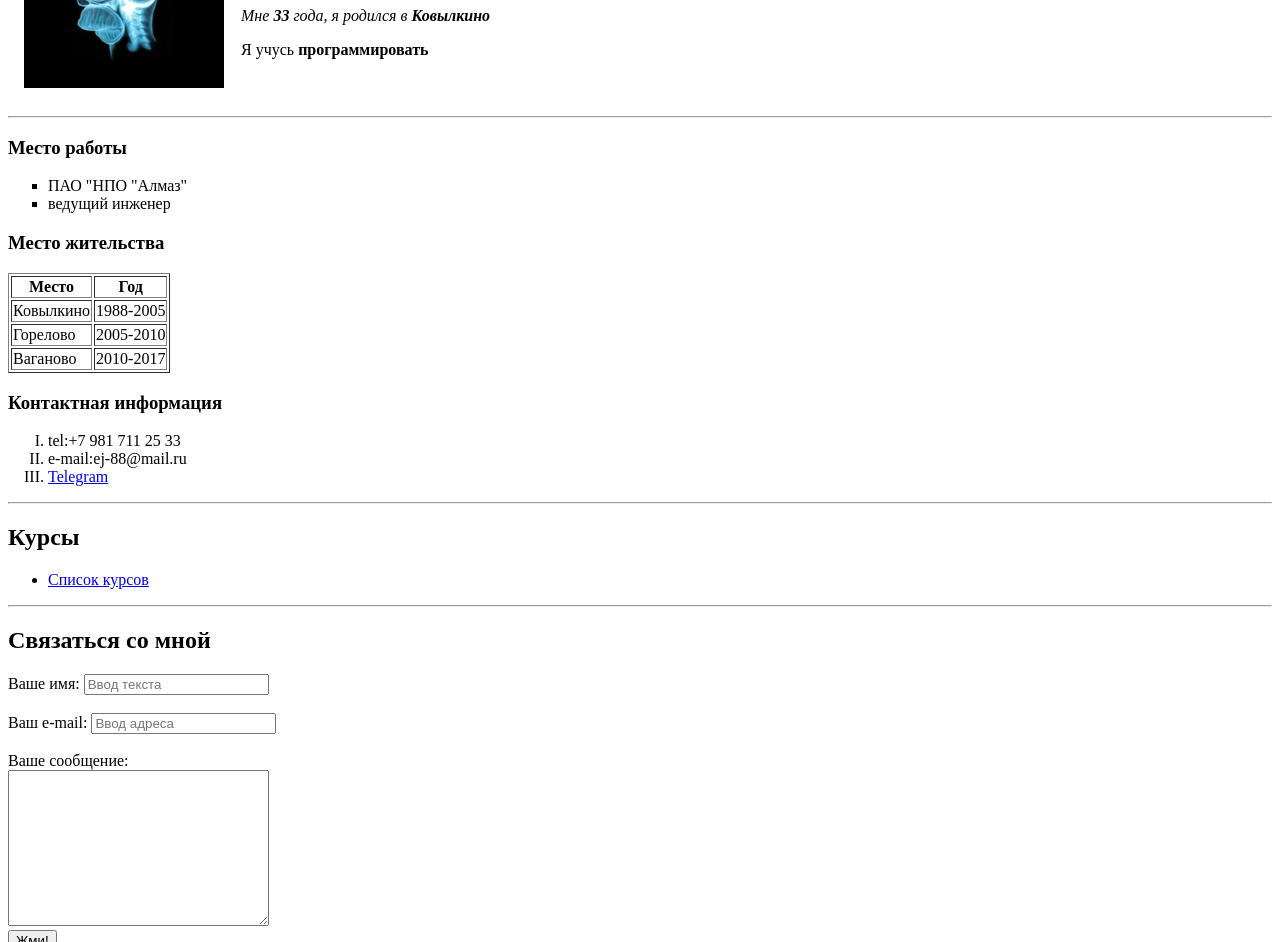
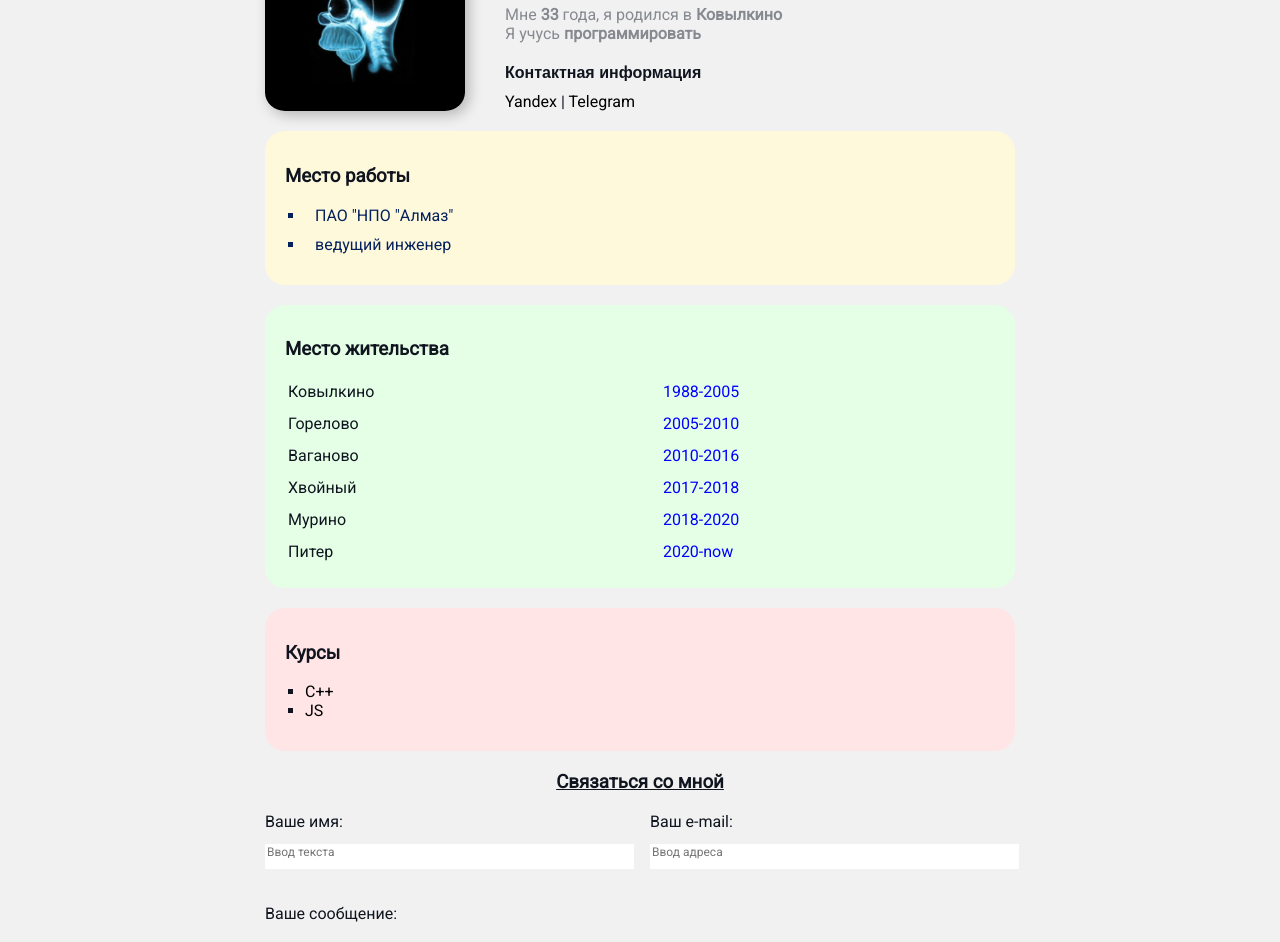
Before and after one commit to ErmakovEv/testCV, a plain HTML site: page index.html in a window 1280 px wide. Shown: the part 114-1056 px from the top of the page. Drawn offline with Linux system fonts and the light colour scheme.

Commit message:
Add files via upload

```diff
--- a/index.html
+++ b/index.html
@@ -3,23 +3,28 @@
 <head>
     <meta charset="UTF-8">
     <title>Ermakov CV</title>
+    <link rel="stylesheet" href="styles.css">
 </head>
 <body>
-    <table cellspacing="15">
-        <td>
-            <img src="ava.jpg" width="200" alt="фото">
-        </td>
-        <td>
+    <div class="container">
+        <div class="info">
+            <img src="ava.jpg" alt="фото" class="avatar">
+
+            <div class="info-text">
                 <h1>Ермаков Евгений</h1>
-            <p> <em>Мне <strong>33</strong> года, я родился в <strong>Ковылкино</strong> </em></p>
+                <p> Мне <strong>33</strong> года, я родился в <strong>Ковылкино</strong> </em></p>
                 <p>Я учусь <strong>программировать</strong> </p>
-        </td>
-    </table>
 
-    <hr>
+                <h4>Контактная информация</h4>
+                   <a href="https://ya.ru" target="_blank">Yandex</a> |
+                    <a href="https://t.me/ErmakovES" target="_blank">Telegram</a>
+            </div>
 
+        </div>
+
+        <div class="card bg-yellow">
             <h3>Место работы</h3>
-    <ul type="square">
+            <ul type="square" class="unlist">
                 <li>
                     ПАО "НПО "Алмаз"
                 </li>
@@ -27,13 +32,11 @@
                     ведущий инженер
                 </li>
             </ul>
+        </div>
 
+        <div class="card bg-green">
             <h3>Место жительства</h3>
-    <table border="">
-        <tr>
-            <th>Место</th>
-            <th>Год</th>
-        </tr>
+            <table class="table">
                 <tr>
                     <td>Ковылкино</td>
                     <td>1988-2005</td>
@@ -44,45 +47,67 @@
                 </tr>
                 <tr>
                     <td>Ваганово</td>
-            <td>2010-2017</td>
+                    <td>2010-2016</td>
+                </tr>
+                <tr>
+                    <td>Хвойный</td>
+                    <td>2017-2018</td>
+                </tr>
+                <tr>
+                    <td>Мурино</td>
+                    <td>2018-2020</td>
+                </tr>
+                <tr>
+                    <td>Питер</td>
+                    <td>2020-now</td>
                 </tr>
             </table>
+        </div>
 
-    <h3>Контактная информация</h3>
-    <ol type="I">
-        <li>tel:+7 981 711 25 33</li>
-        <li>e-mail:ej-88@mail.ru</li>
-        <li> <a href="https://t.me/ErmakovES" target="_blank">Telegram</a> </li>
-    </ol>
-
-    <hr>
-
-    <h2>
+        <div class="card bg-red">
+            <h3>
                 Курсы
-    </h2>
-    <ul>
-        <li> <a href="courses.html" target="_blank">Список курсов</a>  </li>
+            </h3>
+            <ul class="link-list">
+                <li>
+                    <a href="https://www.youtube.com/channel/UCGlYKd-FR4g0Tp4wF6_wxig"> C++ </a>
+                </li>
+                <li>
+                    <a href="https://www.youtube.com/c/VladilenMinin"> JS </a>
+                </li>
             </ul>
 
-    <hr>
+        </div>
 
-    <h2>Связаться со мной</h2>
+        <div class="contact">
+            <h3>Связаться со мной</h3>
             <form action="">
+                <div class="row">
+                    <div class="form-group">
                         <label for="name">Ваше имя:</label>
                         <input type="text" name="" id="name"
                         placeholder="Ввод текста">
-        <br>
-        <br>
+                    </div>
+                    <div class="form-group">
                         <label for="name">Ваш e-mail:</label>
                         <input type="text" name="" id="name"
                         placeholder="Ввод адреса">
-        <br>
-        <br>
+                    </div>
+                </div>
+                <div class="form-group">
                     <label for="name">Ваше сообщение:</label>
                     <br>
-        <textarea name="" id="" cols="30" rows="10"></textarea>
-        <br>
-        <input type="submit" value="Жми!">
+                    <textarea name="" id="" cols="30" rows="10">Текст сообщения</textarea>
+                </div>
+                <input class="key" type="submit" value="Жми!">
             </form>
+        </div>
+
+
+        <div class="position">
+            <div class="box"></div>
+        </div>
+
+    </div>
 </body>
 </html>
--- /dev/null
+++ b/styles.css
@@ -0,0 +1,174 @@
+@import url('https://fonts.googleapis.com/css2?family=Roboto:ital,wght@0,300;0,400;1,400&display=swap');
+
+body{
+    background-color: #f1f1f1;
+    color:#0f141e;
+    font-size: 16px;
+    font-weight: normal;
+    font-family: 'Roboto', sans-serif;
+}
+
+a {
+    color: black;
+    text-decoration: none;
+}
+
+a:hover {
+    text-decoration: underline;
+}
+
+a:active{
+    color:aquamarine;
+}
+
+a:visited {
+    color:grey;
+}
+
+.avatar {
+    width: 200px;
+    border-radius: 10%;
+    box-shadow: 4px 4px 14px rgba(0, 0, 0, 0.25);
+}
+
+.card {
+    padding: 15px 20px;
+    background-color: red;
+    margin-bottom: 20px;
+    border-radius: 20px;
+}
+
+.bg-yellow{
+    background-color:#fff9dc;
+}
+
+.bg-green{
+    background-color: #e5ffe7;
+}
+
+.bg-red{
+    background-color: #ffe5e5;
+}
+
+.info{
+    margin-bottom: 20px;
+    display: flex;
+}
+
+.info-text{
+    margin-left: 40px;
+}
+
+.info-text h4{
+    margin-bottom: 10px;
+}
+
+.info p {
+    color:#86898f;
+    margin: 0;
+    /* font-size: initial; */
+    /* font-weight: bold; */
+    text-decoration:none;
+    /* text-transform: uppercase; */
+    /* letter-spacing: ; */
+}
+
+.info h4 {
+    font-family:Arial, Helvetica, sans-serif;
+}
+
+.unlist{
+    padding:0px 20px;
+    /* list-style: none; */
+}
+
+.unlist li{
+    color:#03215d;
+    margin-bottom: 10px;
+    padding-left: 10px;
+}
+/*Box-model*/
+/* .social {
+    background-color: red;
+    padding: 15px 40px;
+    border: 5px solid green;
+    margin: 20px;
+} */
+
+.container{
+    max-width: 750px;
+    margin:auto;
+    padding-top: 30px;
+}
+
+.table {
+    width: 100%;
+}
+
+.table td {
+    padding-bottom: 10px;
+}
+
+.table td:nth-child(2) {
+    color: blue;
+}
+
+.link-list {
+    list-style: square;
+    padding-left: 20px;
+}
+
+.contact h3{
+    text-align: center;
+    text-decoration: underline;
+    /* text-transform:uppercase; */
+}
+
+.form-group label{
+    padding-bottom: 0px;
+    padding-bottom: 10px;
+    display: block;
+}
+
+.form-group input,
+.form-group textarea {
+    width: 100%;
+    border:none;
+    font-size: 12px;
+    font-family:'Roboto', sans-serif;
+    margin-bottom: 15px;
+    padding-bottom: 10px;
+    color:#86898f;
+
+}
+
+.row{
+    display: flex;
+    margin-bottom: 20px;
+}
+.row > .form-group{
+    width: 50%;
+
+}
+
+.row > .form-group:first-child{
+    margin-right: 20px;
+}
+
+.key{
+    background-color: black;
+    color: white;
+    cursor:pointer;
+}
+
+.key:hover{
+    opacity: 0.7;
+}
+
+
+@media (max-width: 700px) {
+    .info {
+        text-align: center;
+        display:block
+    }
+}
```
Lines whose indentation alone changed are shown as unchanged.
